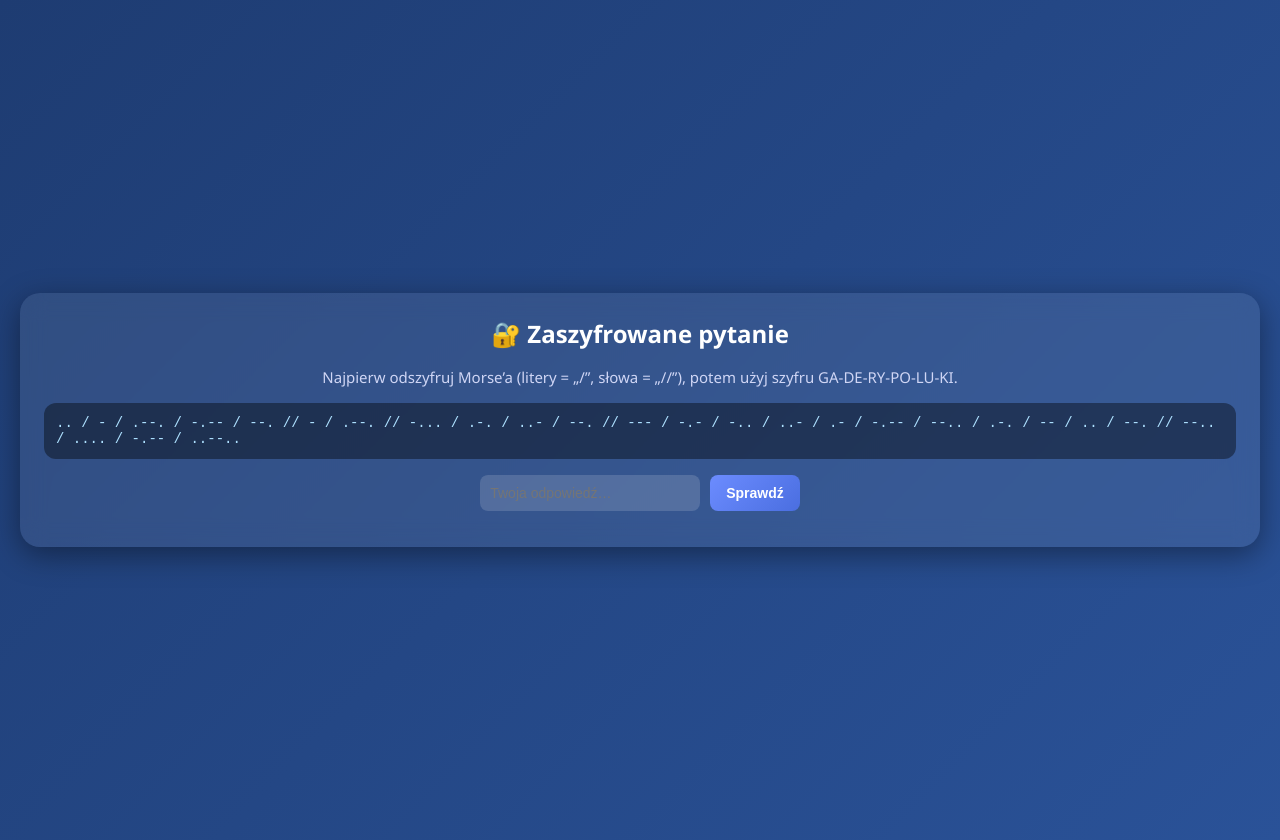
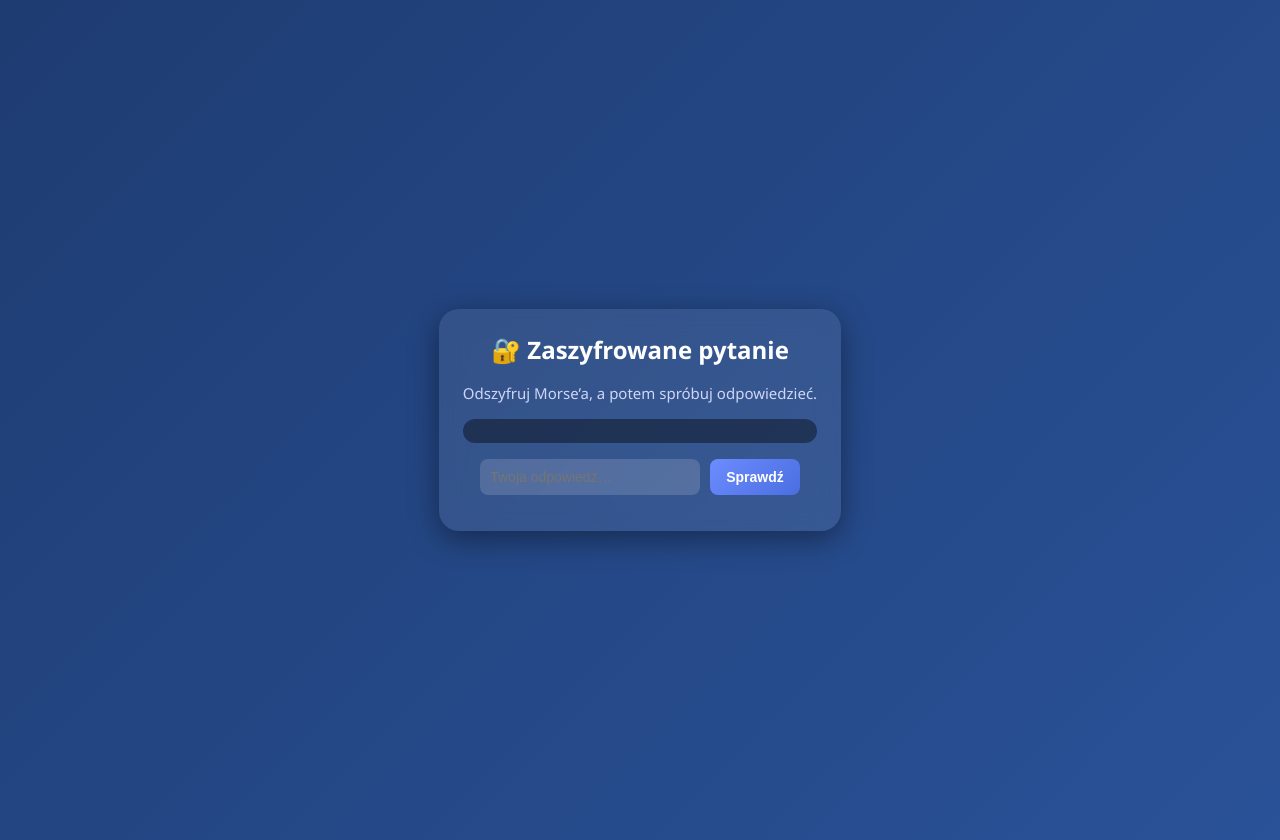
Before and after one commit to szymixv/zagadkamedialna, a plain HTML site: page index.html in a window 1280 px wide. Drawn offline with Linux system fonts and the light colour scheme.

Commit message:
Update index.html

```diff
--- a/index.html
+++ b/index.html
@@ -3,7 +3,7 @@
 <head>
   <meta charset="utf-8" />
   <meta name="viewport" content="width=device-width, initial-scale=1" />
-  <title>Zagadka ZHR — Morse → GA-DE-RY-PO-LU-KI</title>
+  <title>Zagadka ZHR</title>
   <style>
     body {
       margin: 0;
@@ -71,7 +71,7 @@
 <body>
   <div class="card">
     <h1>🔐 Zaszyfrowane pytanie</h1>
-    <p class="lead">Najpierw odszyfruj Morse’a (litery = „/”, słowa = „//”), potem użyj szyfru GA-DE-RY-PO-LU-KI.</p>
+    <p class="lead">Odszyfruj Morse’a, a potem spróbuj odpowiedzieć.</p>
     <pre id="cipher"></pre>
 
     <div class="controls">
@@ -82,19 +82,14 @@
   </div>
 
   <script>
-    // ===== KONFIG =====
     const PYTANIE_ORG = "Która to była pielgrzymka ZHR?";
     const POPRAWNE = ["43"];
     const MSG_NO = "Nie tym razem. Spróbuj jeszcze raz.";
-
-    // Tekst po poprawnej odpowiedzi
     const TEKST_HTML = `Szukaj w postach 😉😉😉<br>
     Tu <a href="https://www.instagram.com/pielgrzymkazhr/" target="_blank" rel="noopener noreferrer">Instagram pielgrzymki</a>`;
 
-    // ===== FUNKCJE =====
     function normalizePolish(text) {
-      return text
-        .normalize("NFD").replace(/[\u0300-\u036f]/g, "")
+      return text.normalize("NFD").replace(/[\u0300-\u036f]/g, "")
         .replace(/ł/g,"l").replace(/Ł/g,"L")
         .replace(/ą/g,"a").replace(/Ą/g,"A")
         .replace(/ę/g,"e").replace(/Ę/g,"E")
@@ -118,45 +113,3 @@
 
     const MORSE = {
       "A":".-","B":"-...","C":"-.-.","D":"-..","E":".","F":"..-.","G":"--.","H":"....","I":"..","J":".---",
-      "K":"-.-","L":".-..","M":"--","N":"-.","O":"---","P":".--.","Q":"--.-","R":".-.","S":"...","T":"-",
-      "U":"..-","V":"...-","W":".--","X":"-..-","Y":"-.--","Z":"--..",
-      "0":"-----","1":".----","2":"..---","3":"...--","4":"....-","5":".....",
-      "6":"-....","7":"--...","8":"---..","9":"----.",
-      "?":"..--.."
-    };
-
-    function toMorse(text) {
-      return text.split(" ").map(word =>
-        word.split("").map(ch => {
-          const up = ch.toUpperCase();
-          return MORSE[up] || "";
-        }).filter(Boolean).join(" / ")
-      ).join(" // ");
-    }
-
-    // ===== Generowanie zagadki =====
-    const pytanieBase = normalizePolish(PYTANIE_ORG);
-    const poGadery = applyGadery(pytanieBase);
-    const morseFinal = toMorse(poGadery);
-    document.getElementById("cipher").textContent = morseFinal;
-
-    // ===== Sprawdzanie odpowiedzi =====
-    const input = document.getElementById("odpowiedz");
-    const msg = document.getElementById("komunikat");
-
-    function checkAnswer() {
-      const val = (input.value || "").trim();
-      if (POPRAWNE.includes(val)) {
-        msg.innerHTML = TEKST_HTML;
-        msg.className = "msg ok";
-      } else {
-        msg.textContent = MSG_NO;
-        msg.className = "msg no";
-      }
-    }
-
-    document.getElementById("sprawdz").addEventListener("click", checkAnswer);
-    input.addEventListener("keydown", e => { if (e.key === "Enter") checkAnswer(); });
-  </script>
-</body>
-</html>
```
